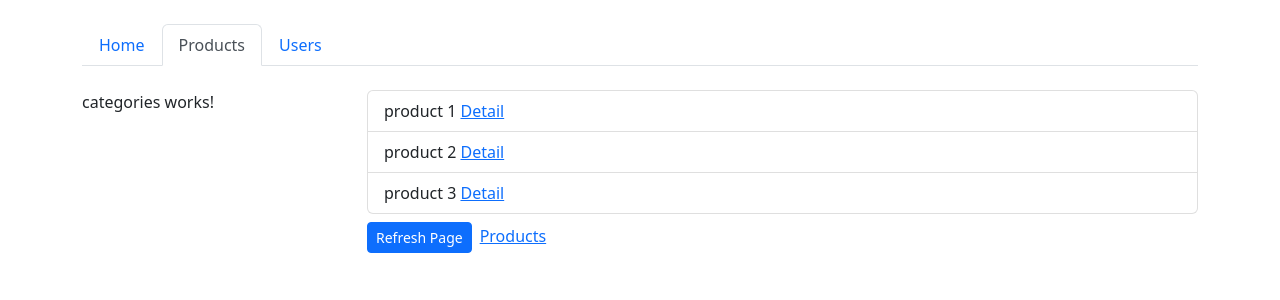
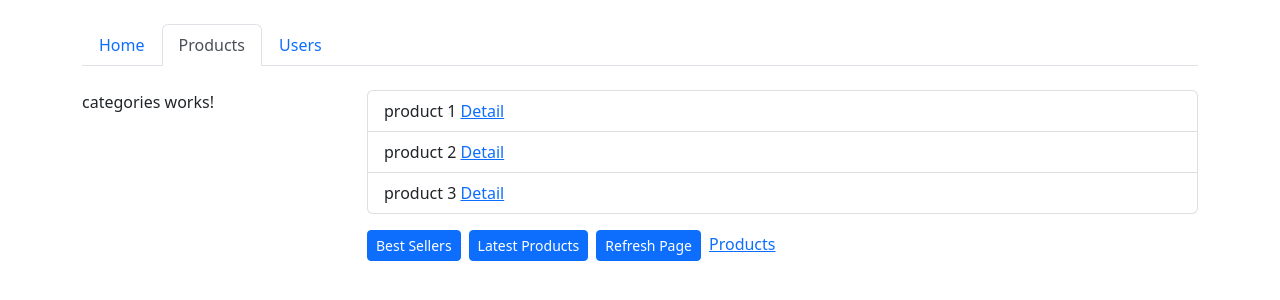
Before and after one commit to MustafaPeynirci/Angular-Development-Project, an Angular app in the folder example/: page /products in a window 1280 px wide. Shown: the top 300 px of the page. Built offline with nearby package versions, Linux system fonts and the light colour scheme.

Commit message:
query params

```diff
--- a/example/src/app/products/products.component.html
+++ b/example/src/app/products/products.component.html
@@ -4,5 +4,11 @@
         <a [routerLink]="['/products',product.id]">Detail</a>
     </li>
 </ul>
-<button (click)="loadProducts()" class="btn btn-primary btn-sm my-2">Refresh Page</button>
-<a routerLink="products" class="mx-2">Products</a>
+<div class="mt-2">
+    <button class="btn btn-primary btn-sm" routerLink="/products" [queryParams]="{page:1, order: 'bestselling'}">Best
+        Sellers</button>
+    <button class="btn btn-primary btn-sm mx-2" routerLink="/products" [queryParams]="{page:2, order: 'newest'}">Latest
+        Products</button>
+    <button (click)="loadProducts()" class="btn btn-primary btn-sm my-2">Refresh Page</button>
+    <a routerLink="products" class="mx-2">Products</a>
+</div>
--- a/example/src/app/products/products.component.ts
+++ b/example/src/app/products/products.component.ts
@@ -20,7 +20,11 @@ export class ProductsComponent implements OnInit {
   }
 
   loadProducts() {
-    this.router.navigate(["products"], { relativeTo: this.activatedRoute })
+    this.router.navigate(["/products"], {
+      queryParams: {
+        page: 1
+      }
+    })
   }
 
 }
```
